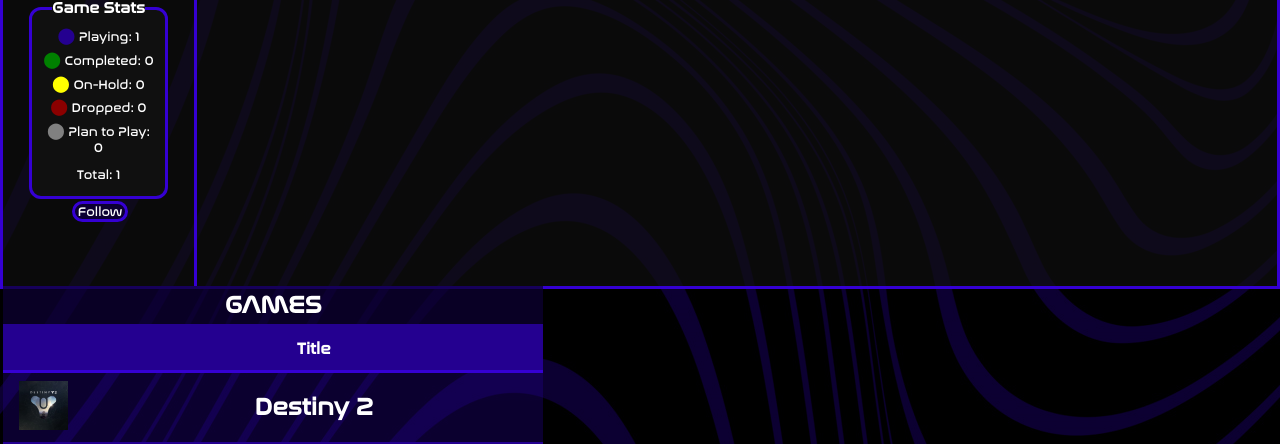
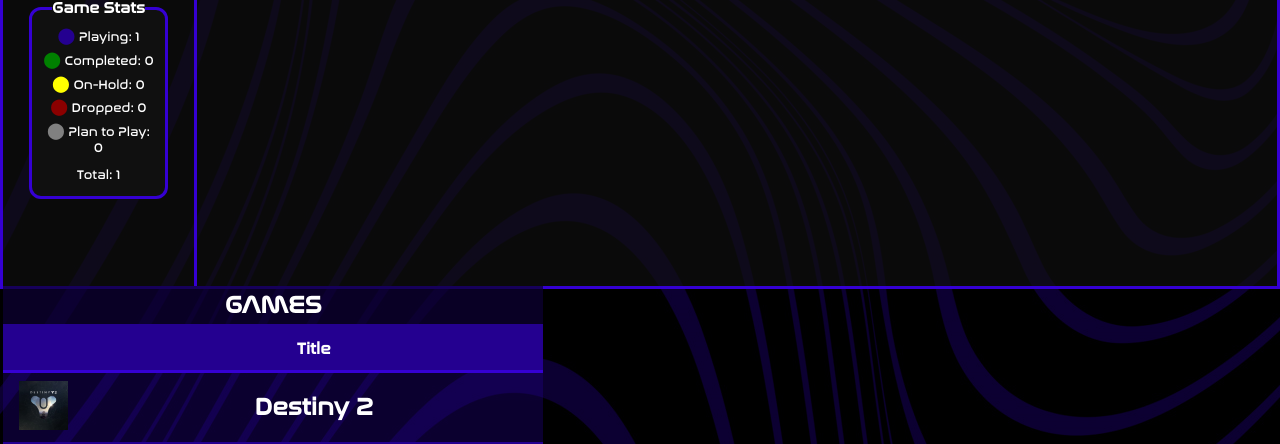
Before and after one commit to bernardofg24/ProjetoDIAM, a Django app: page /levelcheck/4 in a window 1280 px wide. Shown: the part 511-955 px from the top of the page. Run offline with Django 4.2, Linux system fonts and the light colour scheme; a user stored in the database is signed in; data comes from the database, SQL or seed files in the repository.

Commit message:
passei o botão a ferro

```diff
--- a/projeto/levelcheck/templates/levelcheck/user_detail.html
+++ b/projeto/levelcheck/templates/levelcheck/user_detail.html
@@ -21,11 +21,14 @@
                 <p style="margin-top: 5%"><span style="color: grey">⬤ </span>Plan to Play:  {{f}}</p>
                 <p style="margin-top: 10%">Total:  {{t}}</p>
             </fieldset>
+            <br>
             {% block edit %}
-                {% if relation.type == 'U' or relation == 'E' %}
-                <a style="padding-right: 2%; padding-left: 2%; margin-left: 2%" class="link_button" href="{% url 'levelcheck:follower_followed' owner.id %}">Follow</a>
-                {% else %}
-                <a style="padding-right: 2%; padding-left: 2%; margin-left: 2%" class="link_button" href="{% url 'levelcheck:follower_followed' owner.id %}">Unfollow</a>
+                {% if not request.user.is_superuser %}
+                    {% if relation.type == 'U' or relation == 'E' %}
+                    <a style="padding: 3%" class="link_button" href="{% url 'levelcheck:follower_followed' owner.id %}">Follow</a>
+                    {% else %}
+                    <a style="padding: 3%" class="link_button" href="{% url 'levelcheck:follower_followed' owner.id %}">Unfollow</a>
+                    {% endif %}
                 {% endif %}
             {% endblock %}
         </div>
```
